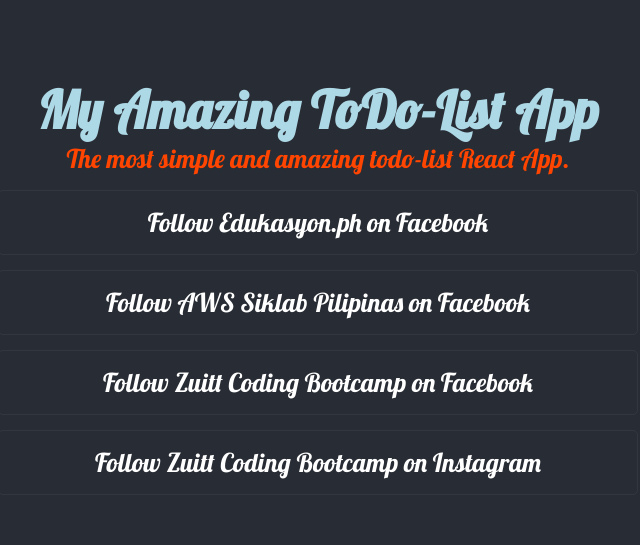
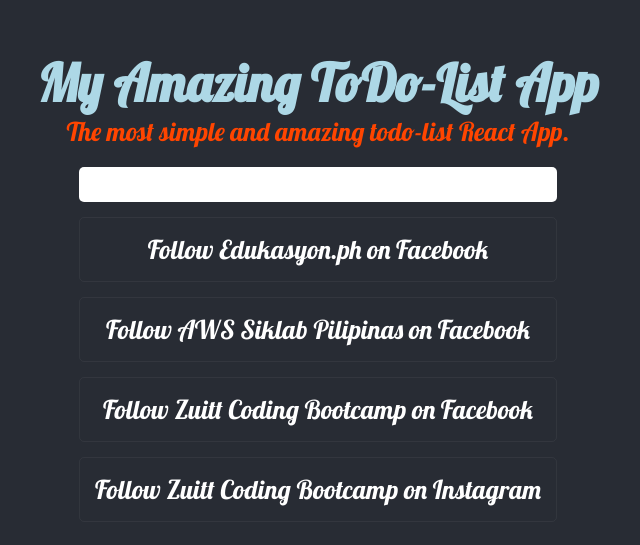
Before and after one commit to jackoverflow/zuitt-todo-list-app, a React app: page / in a window 1280 px wide. Shown: the part 107-652 px from the top of the page, without its empty margins (322-962 px from the left). Built offline with nearby package versions, Linux system fonts and the light colour scheme; a web font is replaced by a local one.

Commit message:
Add an input box

```diff
--- a/src/index.css
+++ b/src/index.css
@@ -4,7 +4,7 @@
   box-sizing: border-box;
 }
 body {
-  font-family: 'Lobster', cursive;
+  font-family: "Lobster", cursive;
 }
 .app {
   text-align: center;
@@ -23,7 +23,7 @@
 
 ul {
   list-style: none;
-  width: 50%;
+  width: 100%;
 }
 
 .tasks-item {
@@ -32,3 +32,10 @@
   padding: 15px;
   border-radius: 5px;
 }
+.task-input {
+  width: 100%;
+  padding: 10px;
+  border-radius: 5px;
+  margin-bottom: 15px;
+  border: none;
+}
--- a/src/index.js
+++ b/src/index.js
@@ -15,11 +15,14 @@
     "Follow Zuitt Coding Bootcamp on Instagram",
   ];
   return (
-    <ul>
-      {taskItemList.map((task, index) => {
-        return <Task key={index} taskName={task} />;
-      })}
-    </ul>
+    <div>
+      <input className="task-input" />
+      <ul>
+        {taskItemList.map((task, index) => {
+          return <Task key={index} taskName={task} />;
+        })}
+      </ul>
+    </div>
   );
 }
 
```
